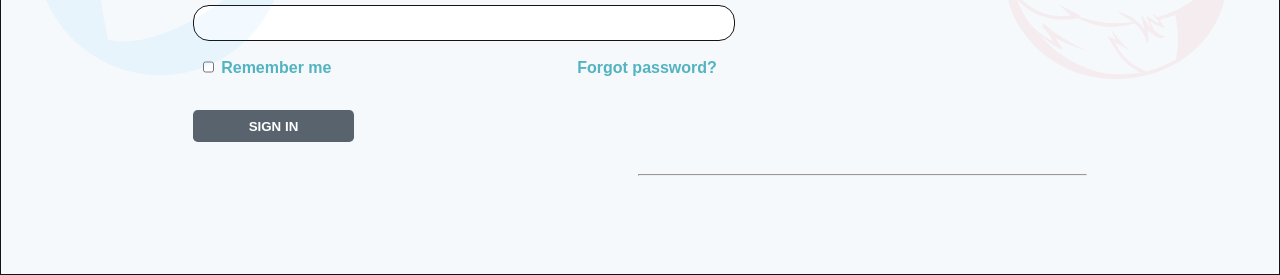
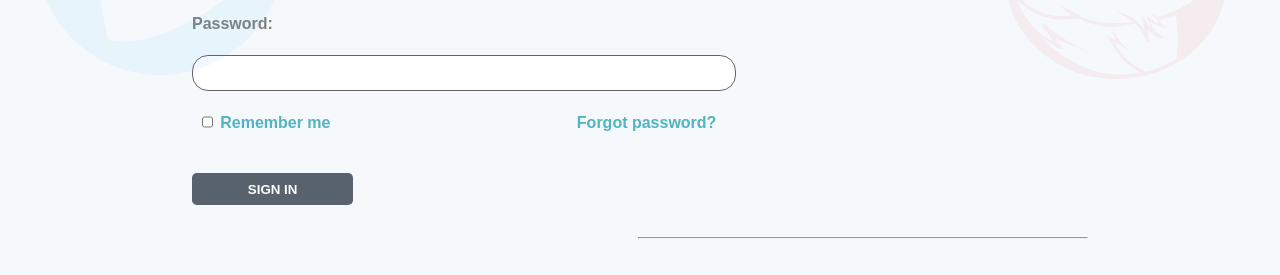
Before and after one commit to abdullmustyy/Personal-Blog-Website, a plain HTML site: page login.html in a window 1280 px wide. Shown: the part 829-1104 px from the top of the page. Drawn offline with Linux system fonts and the light colour scheme.

Commit message:
Update style and structure

```diff
--- a/style.css
+++ b/style.css
@@ -104,8 +104,8 @@ input {
 
 input,
 textarea,
-section {
-  border: 1px solid rgb(21, 20, 21);
+select {
+  border: 1px solid rgb(103, 96, 103);
 }
 
 input:hover {
@@ -125,7 +125,8 @@ nav {
 p,
 li,
 h4,
-form {
+form,
+select {
   color: gray;
   font-family: 'Ubuntu', sans-serif;
   font-weight: bold;
@@ -136,6 +137,7 @@ section {
 }
 
 select {
+  border-radius: 1rem;
   height: 2rem;
   width: 50%;
 }
@@ -178,7 +180,7 @@ td {
 
 .login-form,
 .contact-form {
-  line-height: 2rem;
+  line-height: 3rem;
   width: 60%;
 }
 
```
